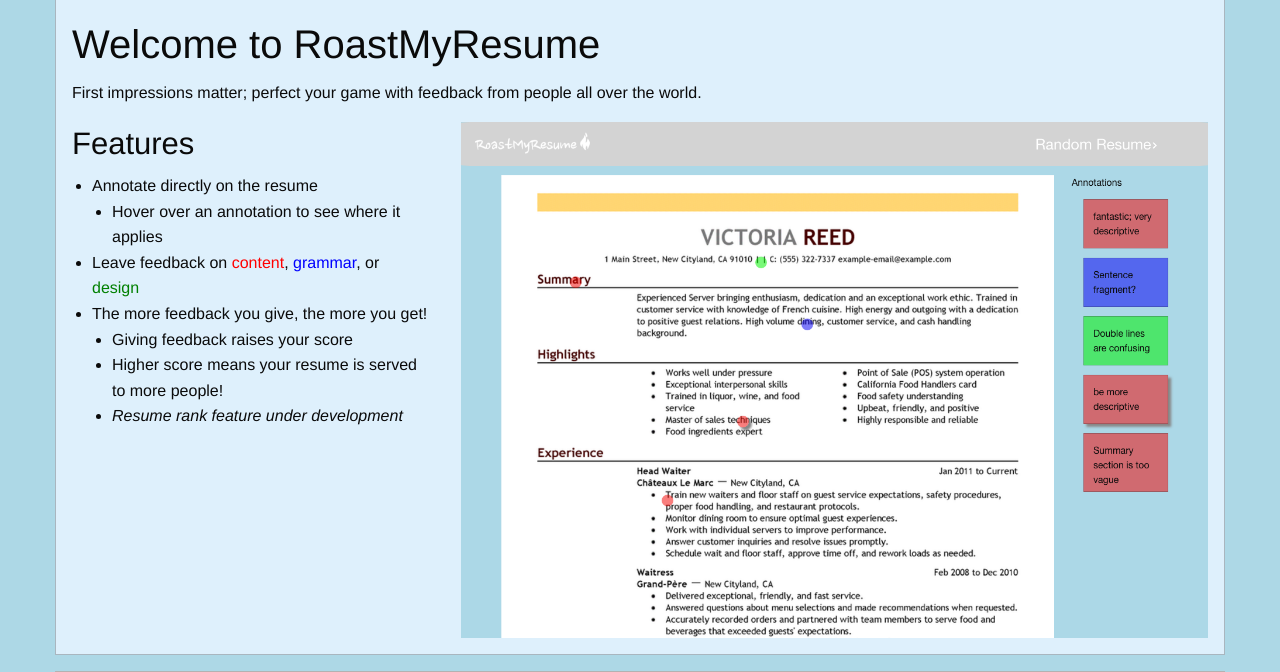
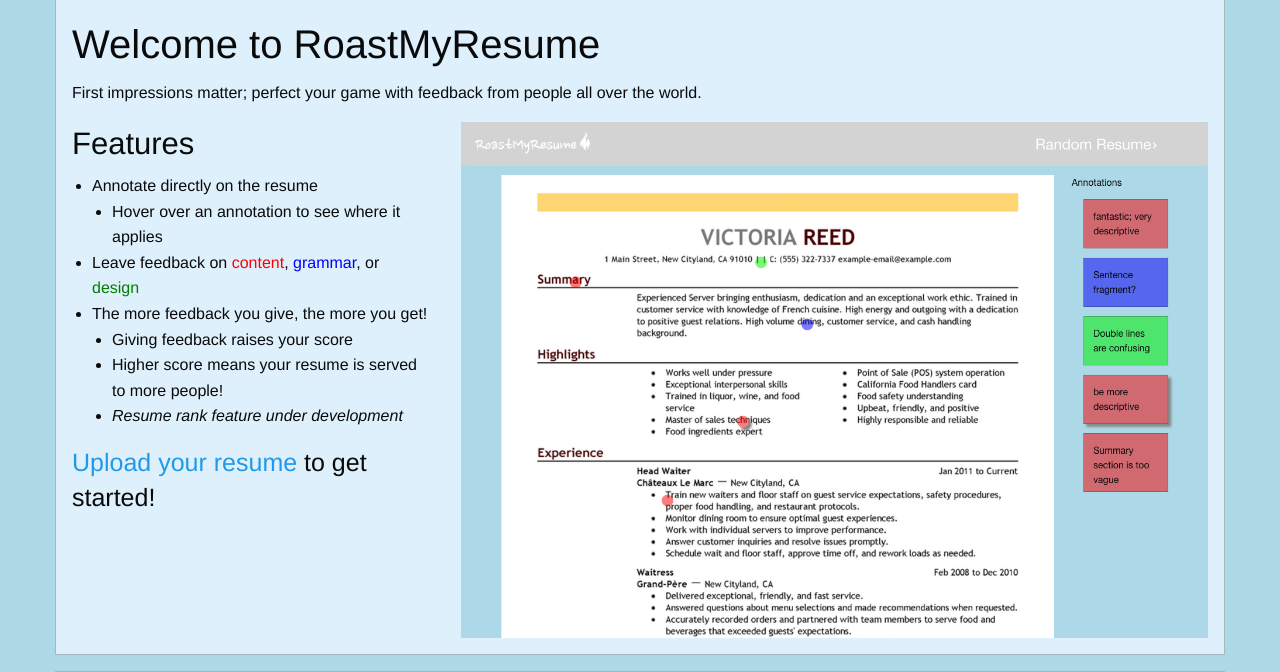
Before and after one commit to josephhaaga/RoastMyResume, a PHP site: page / in a window 1280 px wide. Shown: the part 92-764 px from the top of the page. Run offline with PHP 8.4, Linux system fonts and the light colour scheme.

Commit message:
index grid fix

```diff
--- a/index.php
+++ b/index.php
@@ -47,6 +47,7 @@
                   </ul>
                 </li>
               </ul>
+            <h4><a href="http://roastmyresume.com/upload.php">Upload your resume</a> to get started!</h4>
             </div>
             <div class="medium-8 columns">
               <img src="/img/demo.png" />
```
